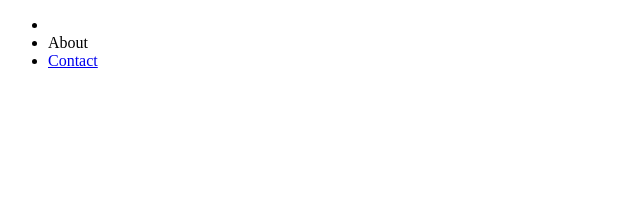
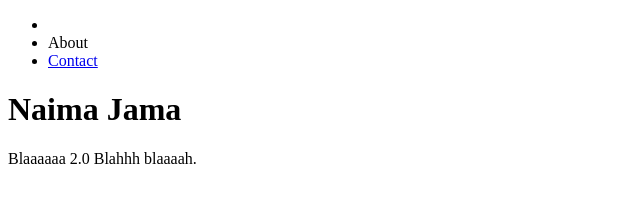
Before and after one commit to Neverlad/profolio, a plain HTML site: page index.html in a window 1280 px wide. Shown: the whole page, without its empty margins (0-640 px from the left). Drawn offline with Linux system fonts and the light colour scheme.

Commit message:
Renamed file
still at header portion
renamed file from website to index

```diff
--- a/website.html
+++ b/index.html
@@ -8,13 +8,13 @@
 
     <title> Naima J | UX & Software Developer </title>
 
-    <meta name="description" content="blah blah blah balh balh blah" />
+    <meta name="description" content="blah 1.0 blah blah balh balh blah" />
 
     <!-- add coding keywords-->
 
 </head>
 
-<body> <!-- how fo I make things cute-->
+<body> <!-- how Do I make things cute? -->
     <!-- header-->
     <header class="header" role="banner" id="top">
         <div class="row">
@@ -32,6 +32,15 @@
         </div>
         <div class="header__text-box row">
             <!-- continue startung here -->
+            <div class="header__text">
+                <h1 class="heading-primary">
+
+                    <span>Naima Jama</span>
+                </h1>
+                <!-- A Small lil description of myself -->
+                <p>Blaaaaaa 2.0 Blahhh blaaaah.</p>
+                <a href="#contact" class=""
+            </div>
         </div>
     </header>
 
```
